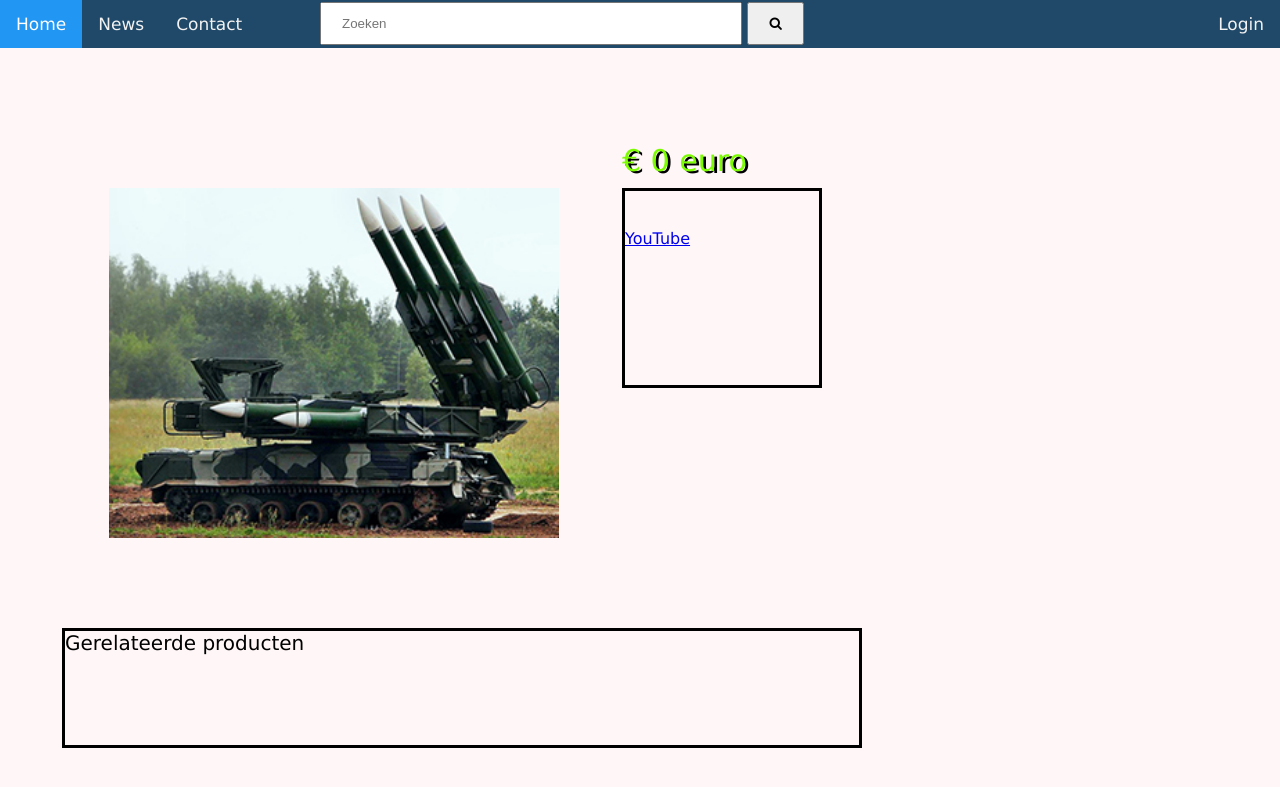
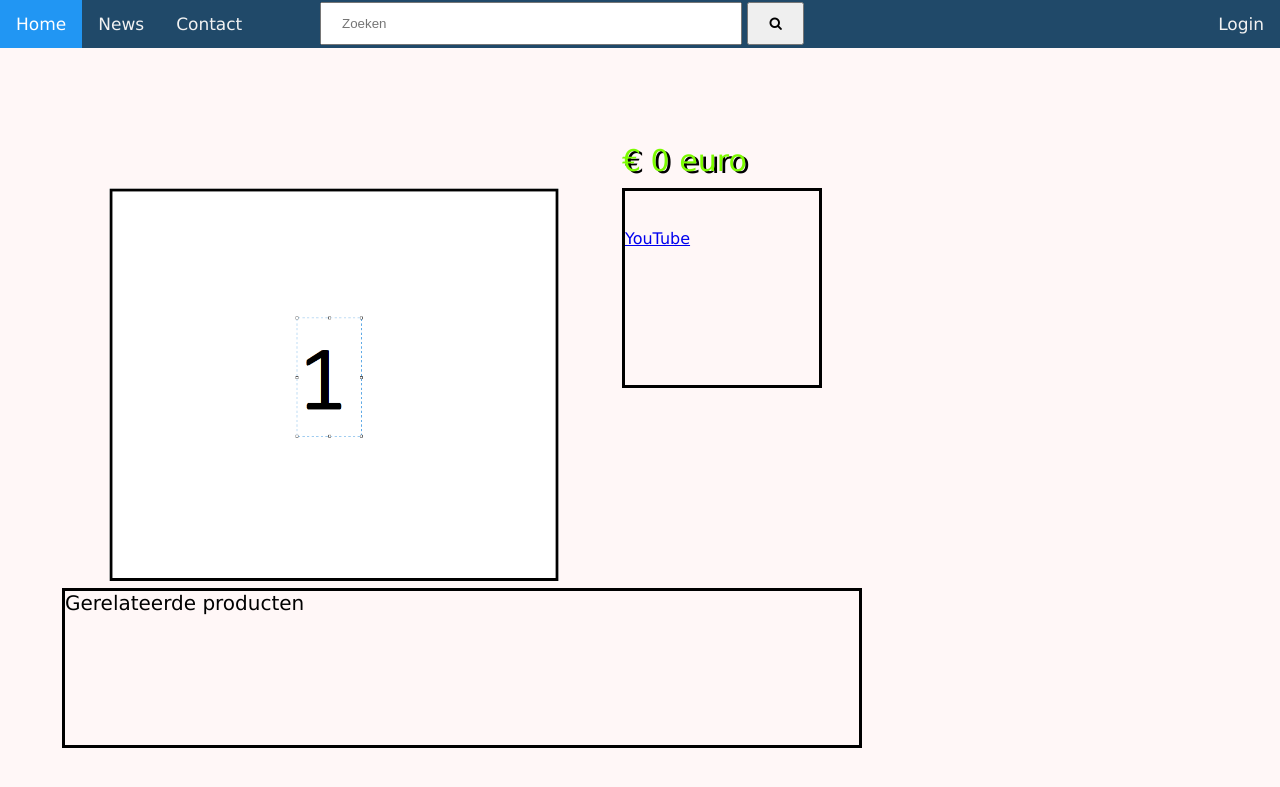
Before and after one commit to JosDUisterhout/wwi, a PHP site: page /producten.php?id=1 in a window 1280 px wide. Shown: the top 787 px of the page. Run offline with PHP 8.4, Linux system fonts and the light colour scheme; data that the repository does not hold is empty.

Commit message:
nieuw af

```diff
--- a/producten.php
+++ b/producten.php
@@ -234,10 +234,10 @@
 
     relatedproduct  {
         position: absolute;
-        top: 500px;
+        top: 460px;
         right: 40px;
         width: 800px;
-        height: 120px;
+        height: 160px;
         border: 3px solid black;
         font-size: 20px;
     }
@@ -286,7 +286,7 @@
     <div class="row">
         <div class="column">
             <br><br><br>
-            <img src="../wwi/af1.jpg" style="max-width:100px" onclick="openModal();currentSlide(1)" class="hover-shadow cursor" >
+            <img src="../wwi/af1.png" style="max-width:100px" onclick="openModal();currentSlide(1)" class="hover-shadow cursor" >
 
             <!---->
             <!---->
@@ -321,17 +321,17 @@
 
                 <div class="mySlides">
                     <div class="numbertext">1 / 3</div>
-                    <img src="../wwi/af1.jpg" style="max-width:800px; max-height:800px;">
+                    <img src="../wwi/af1.png" style="max-width:800px; max-height:800px;">
                 </div>
 
                 <div class="mySlides">
                     <div class="numbertext">2 / 3</div>
-                    <img src="../wwi/af3.jpg" style="width:800px">
+                    <img src="../wwi/af3.png" style="width:800px">
                 </div>
 
                 <div class="mySlides">
                     <div class="numbertext">3 / 3</div>
-                    <img src="../wwi/af4.jpg" style="width:800px">
+                    <img src="../wwi/af4.png" style="width:800px">
 
 
 
@@ -350,13 +350,13 @@
 
 
             <div class="column">
-                <img class="demo cursor" src="../wwi/af1.jpg" style="width:100%" onclick="currentSlide(1)" alt="product">
+                <img class="demo cursor" src="../wwi/af1.png" style="width:100%" onclick="currentSlide(1)" alt="product">
             </div>
             <div class="column">
-                <img class="demo cursor" src="../wwi/af3.jpg" style="width:100%" onclick="currentSlide(2)" alt="Werking">
+                <img class="demo cursor" src="../wwi/af3.png" style="width:100%" onclick="currentSlide(2)" alt="Werking">
             </div>
             <div class="column">
-                <img class="demo cursor" src="../wwi/af4.jpg" style="width:100%" onclick="currentSlide(3)" alt="Effect">
+                <img class="demo cursor" src="../wwi/af4.png" style="width:100%" onclick="currentSlide(3)" alt="Effect">
             </div>
 
         </div>
```
Also changed, not shown: af1.PNG (added), af3.PNG (added), af4.PNG (added).
